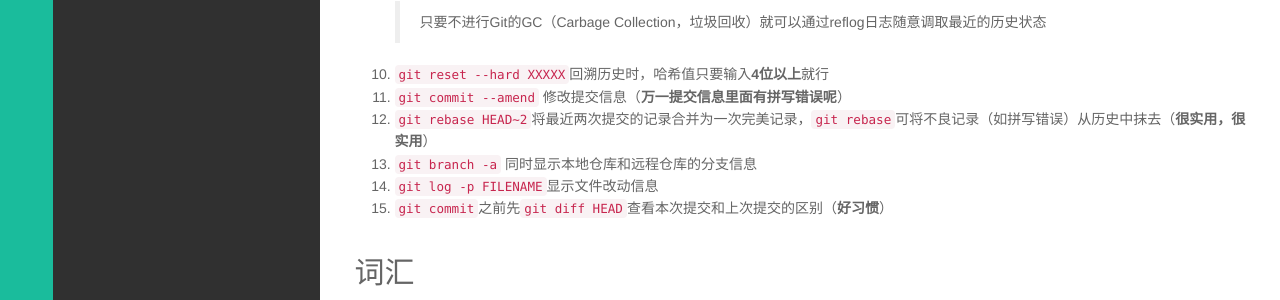
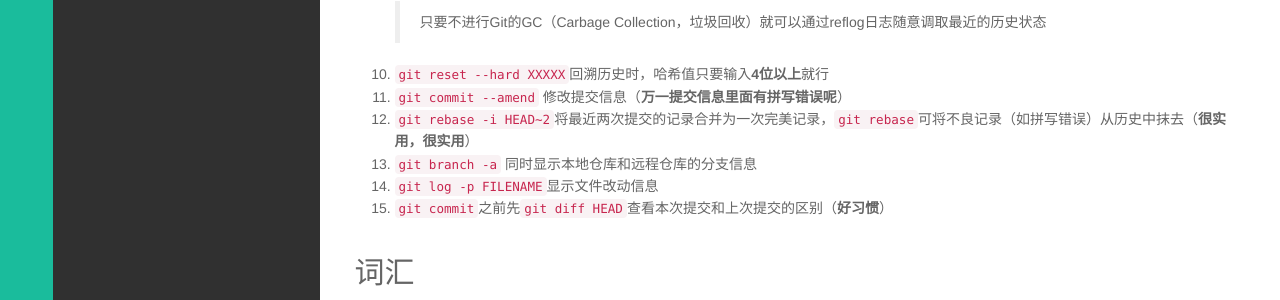
Before and after one commit to codeshold/onephone.github.io, a Jekyll site: the page built from _posts/技术/2016-09-11-GitHub_Tips.md, in a window 1280 px wide. Shown: the part 1729-2029 px from the top of the page. Built offline with Jekyll 4.4.1, drawn with Linux system fonts in a browser that asks for light colours; comment, search, counter and statistics services are not loaded.

```diff
--- a/_posts/技术/2016-09-11-GitHub_Tips.md
+++ b/_posts/技术/2016-09-11-GitHub_Tips.md
@@ -69,7 +69,7 @@ tags: [Git]
 
 8. `git reset --hard XXXXX`回溯历史时，哈希值只要输入**4位以上**就行
 9. `git commit --amend` 修改提交信息（**万一提交信息里面有拼写错误呢**）
-10. `git rebase HEAD~2`将最近两次提交的记录合并为一次完美记录，`git rebase`可将不良记录（如拼写错误）从历史中抹去（**很实用，很实用**）
+10. `git rebase -i HEAD~2`将最近两次提交的记录合并为一次完美记录，`git rebase`可将不良记录（如拼写错误）从历史中抹去（**很实用，很实用**）
 11. `git branch -a` 同时显示本地仓库和远程仓库的分支信息
 14. `git log -p FILENAME`显示文件改动信息
 15. `git commit`之前先`git diff HEAD`查看本次提交和上次提交的区别（**好习惯**）
```
